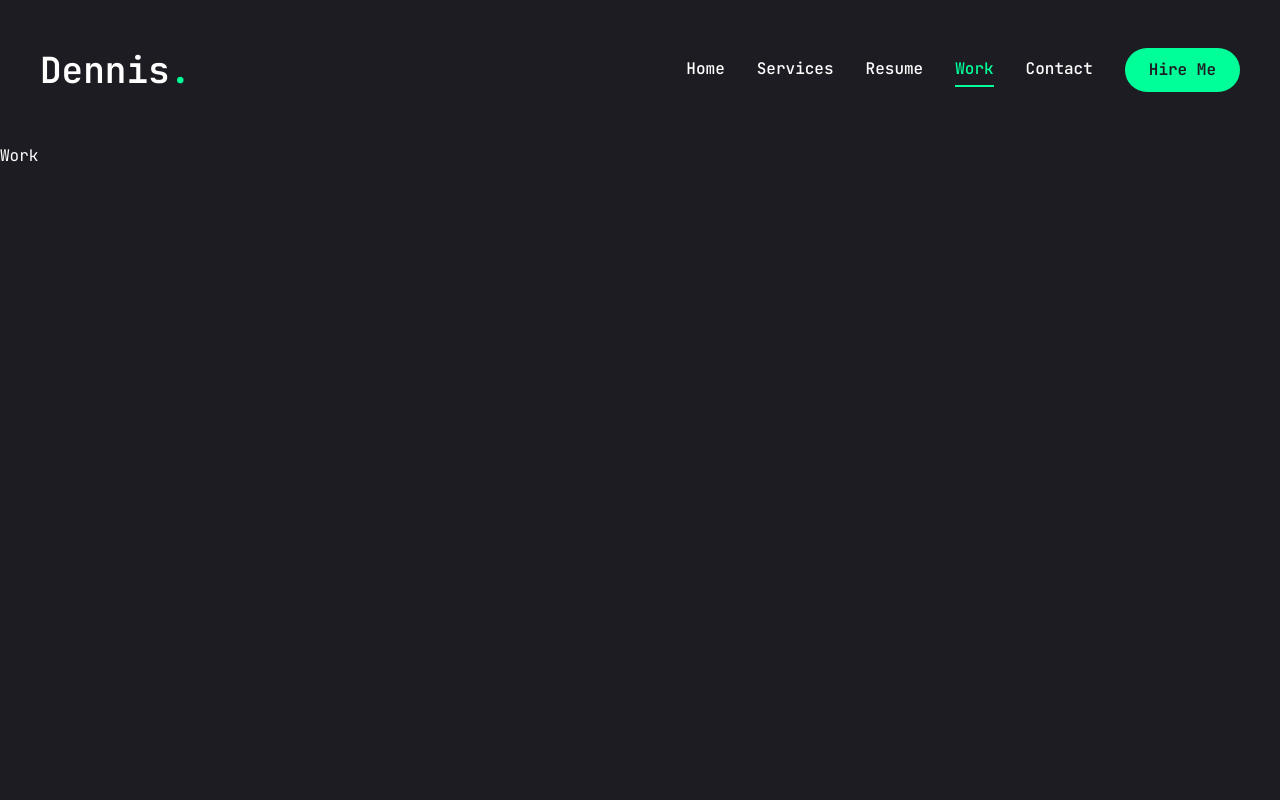
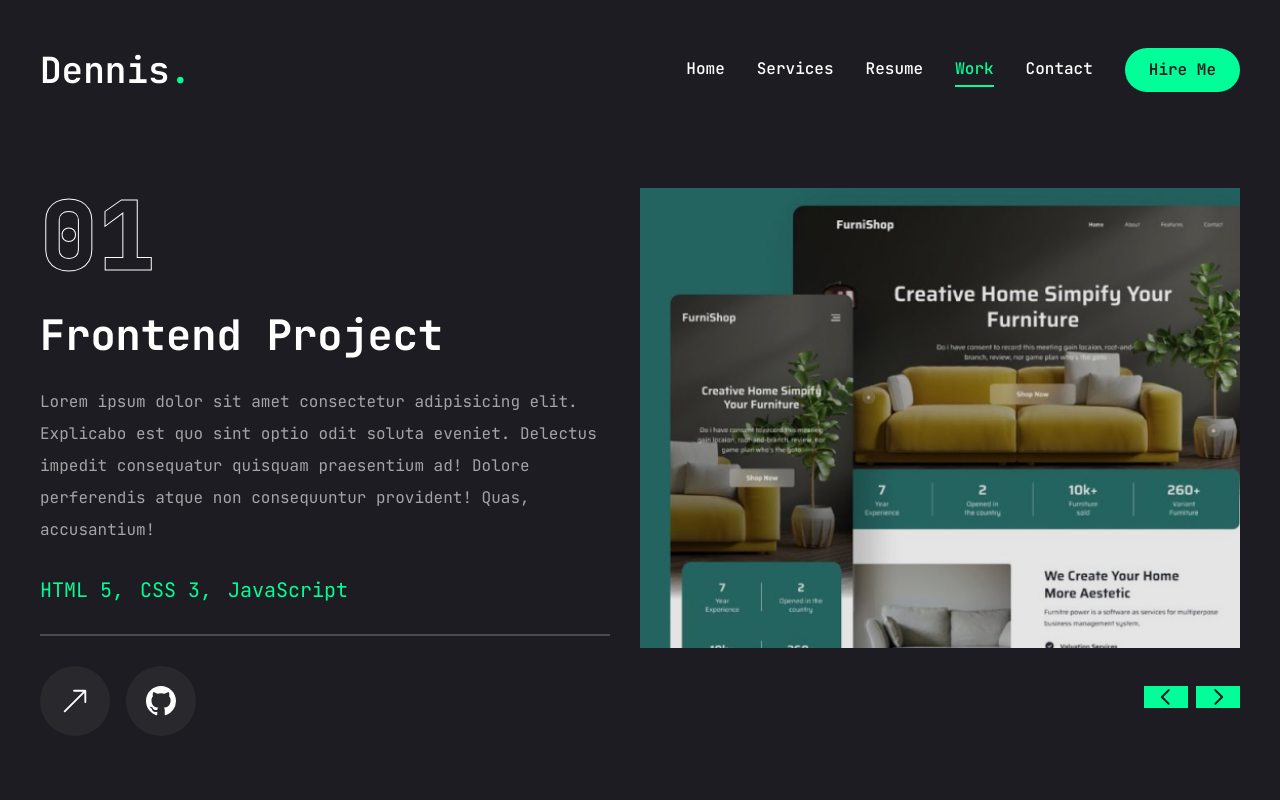
Before and after one commit to dennis-mmachoene/dennis-portfolio, a Next.js app: page /work in a window 1280 px wide. Built offline with nearby package versions, Linux system fonts and the light colour scheme.

Commit message:
Completed Work Page

```diff
--- a/app/work/page.jsx
+++ b/app/work/page.jsx
@@ -1,7 +1,190 @@
+"use client";
+
+import { motion } from "framer-motion";
+import React, { useState, useEffect } from "react";
+import { Swiper, SwiperSlide } from "swiper/react";
+import "swiper/css";
+import { BsGithub, BsArrowUpRight } from "react-icons/bs";
+import {
+  Tooltip,
+  TooltipTrigger,
+  TooltipProvider,
+  TooltipContent,
+} from "@/components/ui/tooltip";
+import Link from "next/link";
+import Image from "next/image";
+import WorkSliderBtns from "@/components/WorkSliderBtns";
+
+const projects = [
+  {
+    num: "01",
+    category: "frontend",
+    title: "project 1",
+    description:
+      "Lorem ipsum dolor sit amet consectetur adipisicing elit. Explicabo est quo sint optio odit soluta eveniet. Delectus impedit consequatur quisquam praesentium ad! Dolore perferendis atque non consequuntur provident! Quas, accusantium!",
+    stack: [
+      {
+        name: "HTML 5",
+      },
+      {
+        name: "CSS 3",
+      },
+      {
+        name: "JavaScript",
+      },
+    ],
+    image: "/Assets/work/thumb1.png",
+    live: "",
+    github: "",
+  },
+  {
+    num: "02",
+    category: "frontend",
+    title: "project 2",
+    description:
+      "Lorem ipsum dolor sit amet consectetur adipisicing elit. Explicabo est quo sint optio odit soluta eveniet. Delectus impedit consequatur quisquam praesentium ad! Dolore perferendis atque non consequuntur provident! Quas, accusantium!",
+    stack: [
+      {
+        name: "Next.js",
+      },
+      {
+        name: "Tailwind.css",
+      },
+      {
+        name: "Node.Js",
+      },
+    ],
+    image: "/Assets/work/thumb2.png",
+    live: "",
+    github: "",
+  },
+  {
+    num: "03",
+    category: "frontend",
+    title: "project 3",
+    description:
+      "Lorem ipsum dolor sit amet consectetur adipisicing elit. Explicabo est quo sint optio odit soluta eveniet. Delectus impedit consequatur quisquam praesentium ad! Dolore perferendis atque non consequuntur provident! Quas, accusantium!",
+    stack: [
+      {
+        name: "Next.js",
+      },
+      {
+        name: "Tailwind.css",
+      },
+    ],
+    image: "/Assets/work/thumb3.png",
+    live: "",
+    github: "",
+  },
+];
+
 const Work = () => {
+  const [project, setProject] = useState(projects[0]);
+
+  useEffect(() => {
+    console.log("Current Project:", project);
+  }, [project]);
+
+  useEffect(() => {
+    console.log("Projects List:", projects);
+  }, [])
+
+
+
+  const handleSlidesChange = (swiper) => {
+    const currentIndex = swiper.activeIndex;
+
+    setProject(projects[currentIndex]);
+  };
+
   return (
-    <div>Work</div>
-  )
-}
+    <motion.section
+      initial={{ opacity: 0 }}
+      animate={{ opacity: 1, transition: { duration: 0.4, ease: "easeIn" } }}
+      className="min-h-[80vh] flex flex-col justify-center py-12 px-0"
+    >
+      <div className="container mx-auto">
+        <div className="flex flex-col xl:flex-row xl:gap-[30px]">
+          <div className="w-full xl:w-[50%] xl:h-[460px] flex flex-col xl:justify-between order-2 xl:order-none">
+            <div className="flex flex-col gap-[30px] h-[50%]">
+              <div className="text-8xl leading-none font-extrabold text-transparent text-outline">
+                {project.num}
+              </div>
+              <h2 className="text-[42px] font-bold leading-none text-white group-hover:text-accent transition-all duration-500 capitalize">
+                {project.category} project
+              </h2>
+              <p className="text-white/60">{project.description}</p>
+              <ul className="flex gap-4">
+                {project.stack.map((item, index) => {
+                  return (
+                    <li key={index} className="text-xl text-accent">
+                      {item.name}
+                      {index !== project.stack.length - 1 && ","}
+                    </li>
+                  );
+                })}
+              </ul>
 
-export default Work
+              <div className="border border-white/20"></div>
+              <div className="flex item-center gap-4">
+                <Link href={project.live}>
+                  <TooltipProvider delayDuration={100}>
+                    <Tooltip>
+                      <TooltipTrigger className="w-[70px] h-[70px] rounded-full bg-white/5 flex justify-center items-center group">
+                        <BsArrowUpRight className="text-white text-3xl group-hover:text-accent" />
+                      </TooltipTrigger>
+                      <TooltipContent>
+                        <p>Live Project</p>
+                      </TooltipContent>
+                    </Tooltip>
+                  </TooltipProvider>
+                </Link>
+                <Link href={project.github}>
+                  <TooltipProvider delayDuration={100}>
+                    <Tooltip>
+                      <TooltipTrigger className="w-[70px] h-[70px] rounded-full bg-white/5 flex justify-center items-center group">
+                        <BsGithub className="text-white text-3xl group-hover:text-accent" />
+                      </TooltipTrigger>
+                      <TooltipContent>
+                        <p>Source Code</p>
+                      </TooltipContent>
+                    </Tooltip>
+                  </TooltipProvider>
+                </Link>
+              </div>
+            </div>
+          </div>
+          <div className="w-full xl:w-[50%]">
+            <Swiper
+              spaceBetween={30}
+              slidesPerView={1}
+              className="xl:h-[520px] mb-12"
+              onSlideChange={(swiper) => handleSlidesChange(swiper)}
+            >
+              {projects.map((project, index) => {
+                return (
+                  <SwiperSlide key={index} className="w-full ">
+                    <div className="h-[460px] relative group flex justify-center items-center bg-pink-50/20">
+                      <div className="absolute top-0 bottom-0 w-full h-full bg-black/10 z-10"></div>
+                      <div className="relative w-full h-full">
+                        <Image
+                          src={project.image}
+                          fill
+                          className="object-cover"
+                          alt=""
+                        />
+                      </div>
+                    </div>
+                  </SwiperSlide>
+                );
+              })}
+              <WorkSliderBtns containerStyles="flex gap-2 absolute right-0 bottom-[calc(50%_-_22px)] xl:bottom-0 z-20 w-full justify-between xl:w-max xl:justify-none" btnStyles="bg-accent hover:bg-accent-hover text-primary text-[22px] w-[44px] flex justify-center items-center transition-all" />
+            </Swiper>
+          </div>
+        </div>
+      </div>
+    </motion.section>
+  );
+};
+
+export default Work;
--- /dev/null
+++ b/components/WorkSliderBtns.jsx
@@ -0,0 +1,21 @@
+"use client";
+
+import { useSwiper } from "swiper/react";
+import { PiCaretLeftBold, PiCaretRightBold } from "react-icons/pi";
+
+const WorkSliderBtns = ({ containerStyles, btnStyles, iconStyles }) => {
+  const swiper = useSwiper();
+
+  return (
+    <div className={containerStyles}>
+      <button className={btnStyles} onClick={()=> swiper.slidePrev()}>
+        <PiCaretLeftBold className={iconStyles} />
+      </button>
+      <button className={btnStyles} onClick={() => swiper.slideNext()}>
+        <PiCaretRightBold className={iconStyles} />
+      </button>
+    </div>
+  );
+};
+
+export default WorkSliderBtns;
--- a/package.json
+++ b/package.json
@@ -24,6 +24,7 @@
     "react-countup": "^6.5.3",
     "react-dom": "^19.0.0",
     "react-icons": "^5.5.0",
+    "swiper": "^11.2.5",
     "tailwind-merge": "^3.0.1",
     "tailwindcss-animate": "^1.0.7"
   },
```
Also changed, not shown: 1 other file (tests, documents, lock files or other folders).
